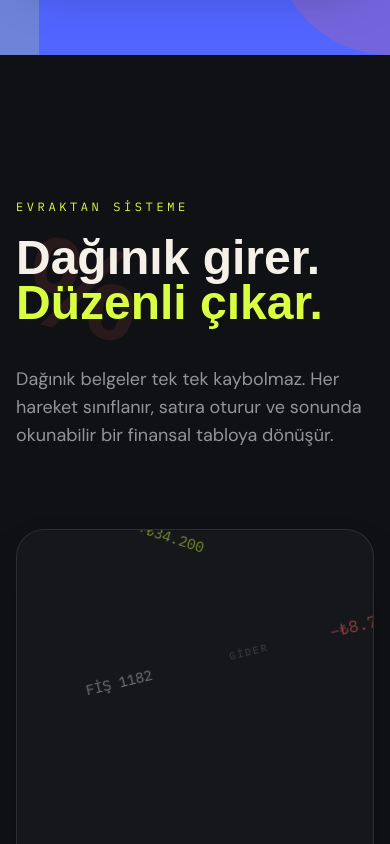
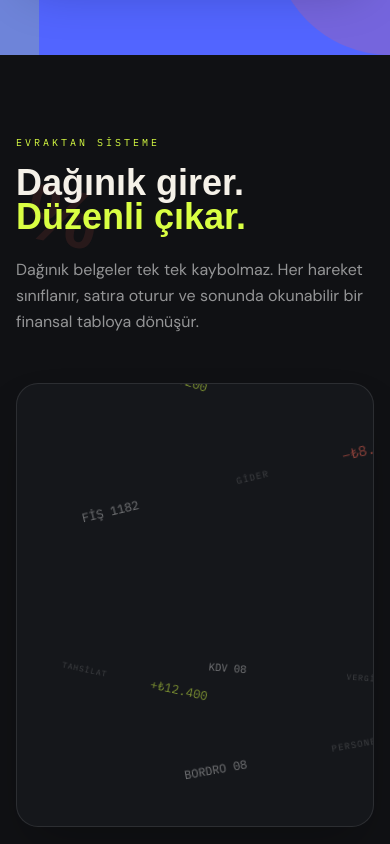
Before and after one commit to omeryigitler/muhasebe, a React (Vite) app: page / in a window 390 px wide. Shown: the part 3260-4104 px from the top of the page. Built offline with nearby package versions, Linux system fonts and the light colour scheme; a web font is replaced by a local one.

Commit message:
fix: compact mobile chaos-to-order section

```diff
--- a/src/components/ChaosToOrder.tsx
+++ b/src/components/ChaosToOrder.tsx
@@ -88,27 +88,27 @@ export const ChaosToOrder = () => {
   }, { scope: container });
 
   return (
-    <section ref={container} className="relative bg-deep-ink text-warm-paper py-36 px-4 md:px-8 overflow-hidden min-h-[110vh] flex items-center">
+    <section ref={container} className="relative bg-deep-ink text-warm-paper py-20 md:py-36 px-4 md:px-8 overflow-hidden min-h-0 md:min-h-[110vh] flex items-center">
       <div className="absolute inset-0 pointer-events-none">
-        <span className="absolute top-[12%] left-[7%] text-[8rem] font-display text-coral/10 rotate-12">%</span>
-        <span className="absolute bottom-[10%] right-[6%] text-[10rem] font-display text-electric-blue/10 -rotate-12">{finance.symbol}</span>
+        <span className="absolute top-[12%] left-[7%] text-[5rem] md:text-[8rem] font-display text-coral/10 rotate-12">%</span>
+        <span className="absolute bottom-[10%] right-[6%] text-[6rem] md:text-[10rem] font-display text-electric-blue/10 -rotate-12">{finance.symbol}</span>
       </div>
 
       <div className="max-w-6xl mx-auto w-full relative z-10">
-        <div className="grid grid-cols-1 lg:grid-cols-[0.9fr_1.4fr] gap-10 lg:gap-20 items-end mb-20">
+        <div className="grid grid-cols-1 lg:grid-cols-[0.9fr_1.4fr] gap-6 lg:gap-20 items-end mb-12 md:mb-20">
           <div>
-            <p className="font-mono text-xs uppercase tracking-[0.3em] text-acid-lime mb-5">{language === 'tr' ? 'Evraktan sisteme' : 'From paperwork to system'}</p>
-            <h2 className="font-display text-5xl md:text-7xl leading-[0.94]">{t('chaos.t1')}<br /><span className="text-acid-lime">{t('chaos.t2')}</span></h2>
+            <p className="font-mono text-[10px] md:text-xs uppercase tracking-[0.3em] text-acid-lime mb-4 md:mb-5">{language === 'tr' ? 'Evraktan sisteme' : 'From paperwork to system'}</p>
+            <h2 className="font-display text-4xl md:text-7xl leading-[0.94]">{t('chaos.t1')}<br /><span className="text-acid-lime">{t('chaos.t2')}</span></h2>
           </div>
-          <p className="text-lg md:text-xl text-white/55 max-w-xl lg:justify-self-end">
+          <p className="text-base md:text-xl text-white/55 max-w-xl lg:justify-self-end leading-relaxed">
             {language === 'tr'
               ? 'Dağınık belgeler tek tek kaybolmaz. Her hareket sınıflanır, satıra oturur ve sonunda okunabilir bir finansal tabloya dönüşür.'
               : 'Nothing disappears inside a pile. Every movement gets classified, lands on a ledger line, and becomes a financial picture you can actually read.'}
           </p>
         </div>
 
-        <div className="relative bg-[#15171B] border border-white/10 rounded-[28px] p-5 md:p-8 shadow-2xl overflow-hidden">
-          <div className="ledger-header grid grid-cols-[1.2fr_0.8fr_auto] gap-4 pb-4 font-mono text-[10px] md:text-xs uppercase tracking-[0.24em] text-white/30">
+        <div className="relative bg-[#15171B] border border-white/10 rounded-[22px] md:rounded-[28px] p-4 md:p-8 shadow-2xl overflow-hidden">
+          <div className="ledger-header grid grid-cols-[1.2fr_0.8fr_auto] gap-2 md:gap-4 pb-3 md:pb-4 font-mono text-[9px] md:text-xs uppercase tracking-[0.16em] md:tracking-[0.24em] text-white/30">
             <span>{language === 'tr' ? 'Belge' : 'Document'}</span>
             <span>{language === 'tr' ? 'Kategori' : 'Category'}</span>
             <span className="text-right">{language === 'tr' ? 'Tutar' : 'Amount'}</span>
@@ -118,22 +118,22 @@ export const ChaosToOrder = () => {
             {rows.map((row) => (
               <div key={row[0]} className="relative">
                 <div className="ledger-rule absolute top-0 left-0 right-0 h-px bg-white/10" />
-                <div className="ledger-row grid grid-cols-[1.2fr_0.8fr_auto] gap-4 items-center py-5 md:py-6 font-mono will-change-transform">
-                  <span className="text-sm md:text-base text-white/80">{row[0]}</span>
-                  <span className="text-[10px] md:text-xs uppercase tracking-[0.2em] text-white/35">{row[1]}</span>
-                  <span className={`text-right text-base md:text-lg ${Number(row[2]) >= 0 ? 'text-acid-lime' : 'text-coral'}`}>{formatSignedCurrency(Number(row[2]))}</span>
+                <div className="ledger-row grid grid-cols-[1.2fr_0.8fr_auto] gap-2 md:gap-4 items-center py-4 md:py-6 font-mono will-change-transform">
+                  <span className="text-xs md:text-base text-white/80">{row[0]}</span>
+                  <span className="text-[9px] md:text-xs uppercase tracking-[0.14em] md:tracking-[0.2em] text-white/35">{row[1]}</span>
+                  <span className={`text-right text-sm md:text-lg ${Number(row[2]) >= 0 ? 'text-acid-lime' : 'text-coral'}`}>{formatSignedCurrency(Number(row[2]))}</span>
                 </div>
               </div>
             ))}
           </div>
 
           <div className="ledger-rule h-px bg-white/10" />
-          <div className="ledger-total flex flex-col md:flex-row md:items-end justify-between gap-4 pt-7">
+          <div className="ledger-total flex flex-col md:flex-row md:items-end justify-between gap-4 pt-5 md:pt-7">
             <div>
-              <p className="font-mono text-[10px] uppercase tracking-[0.24em] text-white/30 mb-2">{language === 'tr' ? 'Net hareket' : 'Net movement'}</p>
-              <p className="font-display text-4xl md:text-6xl text-acid-lime">{formatSignedCurrency(14750)}</p>
+              <p className="font-mono text-[9px] md:text-[10px] uppercase tracking-[0.2em] md:tracking-[0.24em] text-white/30 mb-2">{language === 'tr' ? 'Net hareket' : 'Net movement'}</p>
+              <p className="font-display text-3xl md:text-6xl text-acid-lime">{formatSignedCurrency(14750)}</p>
             </div>
-            <p className="font-mono text-xs text-white/35 max-w-xs md:text-right">{language === 'tr' ? '5 belge → 5 sınıflandırılmış kayıt → 1 okunabilir sonuç' : '5 documents → 5 classified entries → 1 readable result'}</p>
+            <p className="font-mono text-[10px] md:text-xs text-white/35 max-w-xs md:text-right">{language === 'tr' ? '5 belge → 5 sınıflandırılmış kayıt → 1 okunabilir sonuç' : '5 documents → 5 classified entries → 1 readable result'}</p>
           </div>
         </div>
       </div>
```
